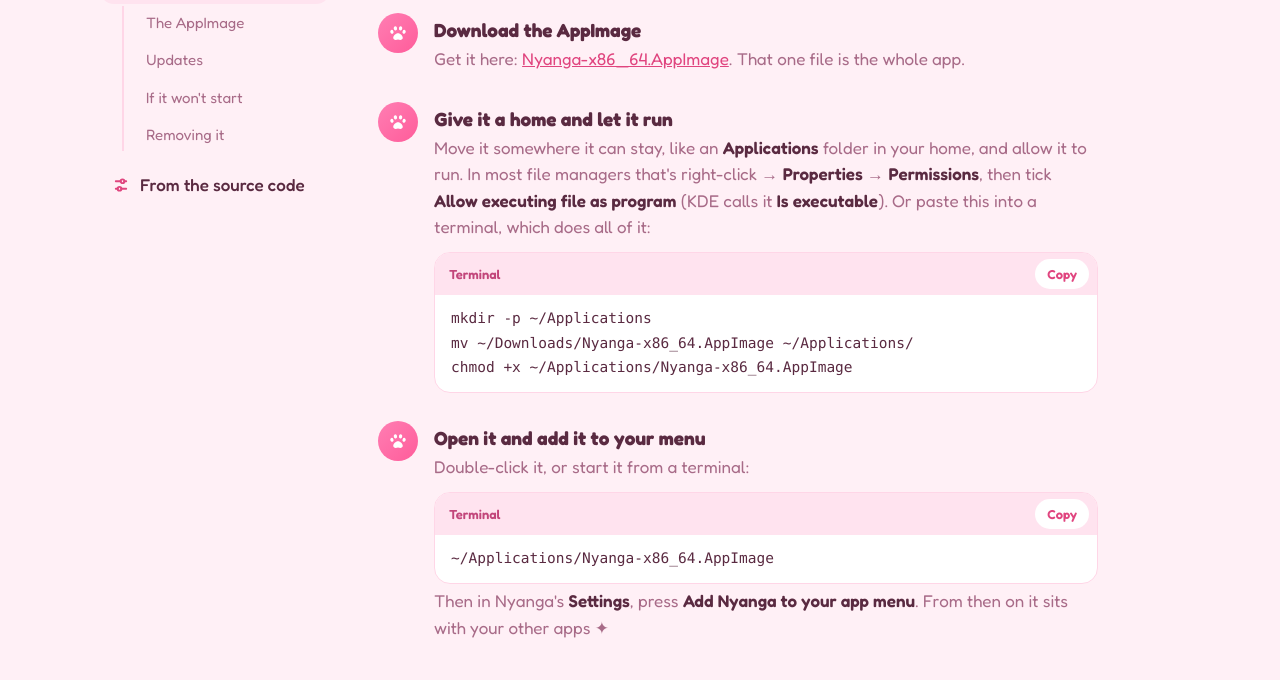
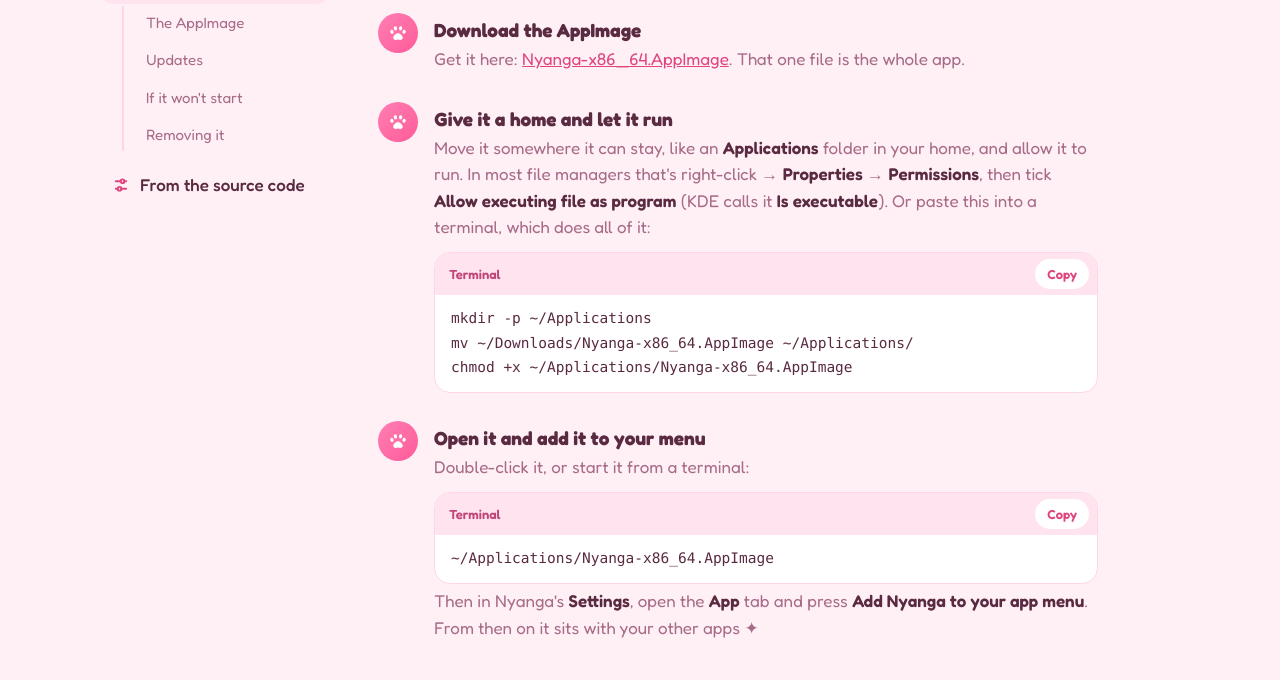
Before and after one commit to nyanga-app/nyanga-web, an Astro site: page /install/linux in a window 1280 px wide. Shown: the part 272-952 px from the top of the page. Built offline with nearby package versions, Linux system fonts and the light colour scheme; Astro itself is replaced by a stand-in of ours; no server answers.

Commit message:
docs: the linux guide points to the app tab in settings

```diff
--- a/src/pages/install/linux.astro
+++ b/src/pages/install/linux.astro
@@ -48,7 +48,7 @@
     <Step title="Open it and add it to your menu">
       <p>Double-click it, or start it from a terminal:</p>
       <Command code={app} />
-      <p>Then in Nyanga's <b>Settings</b>, press <b>Add Nyanga to your app menu</b>. From then on it sits with your other apps ✦</p>
+      <p>Then in Nyanga's <b>Settings</b>, open the <b>App</b> tab and press <b>Add Nyanga to your app menu</b>. From then on it sits with your other apps ✦</p>
     </Step>
   </ol>
 
```
